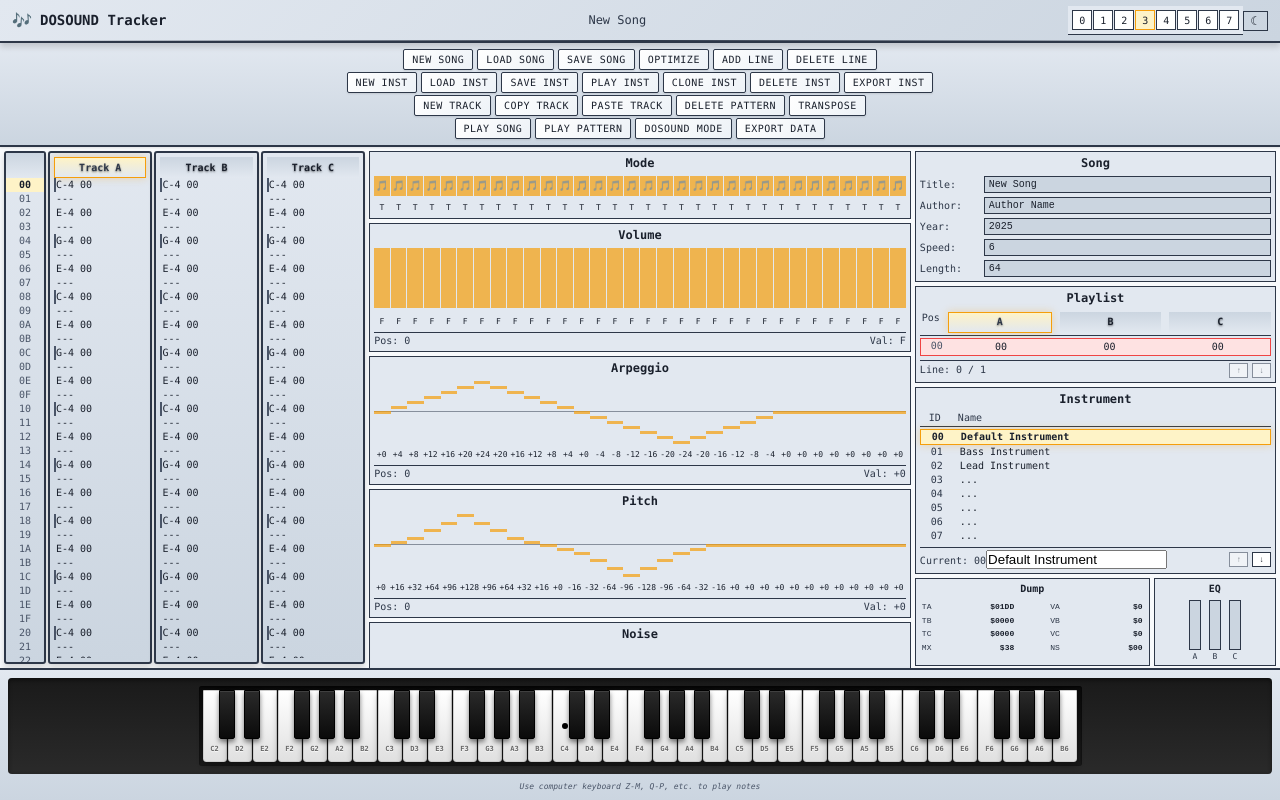
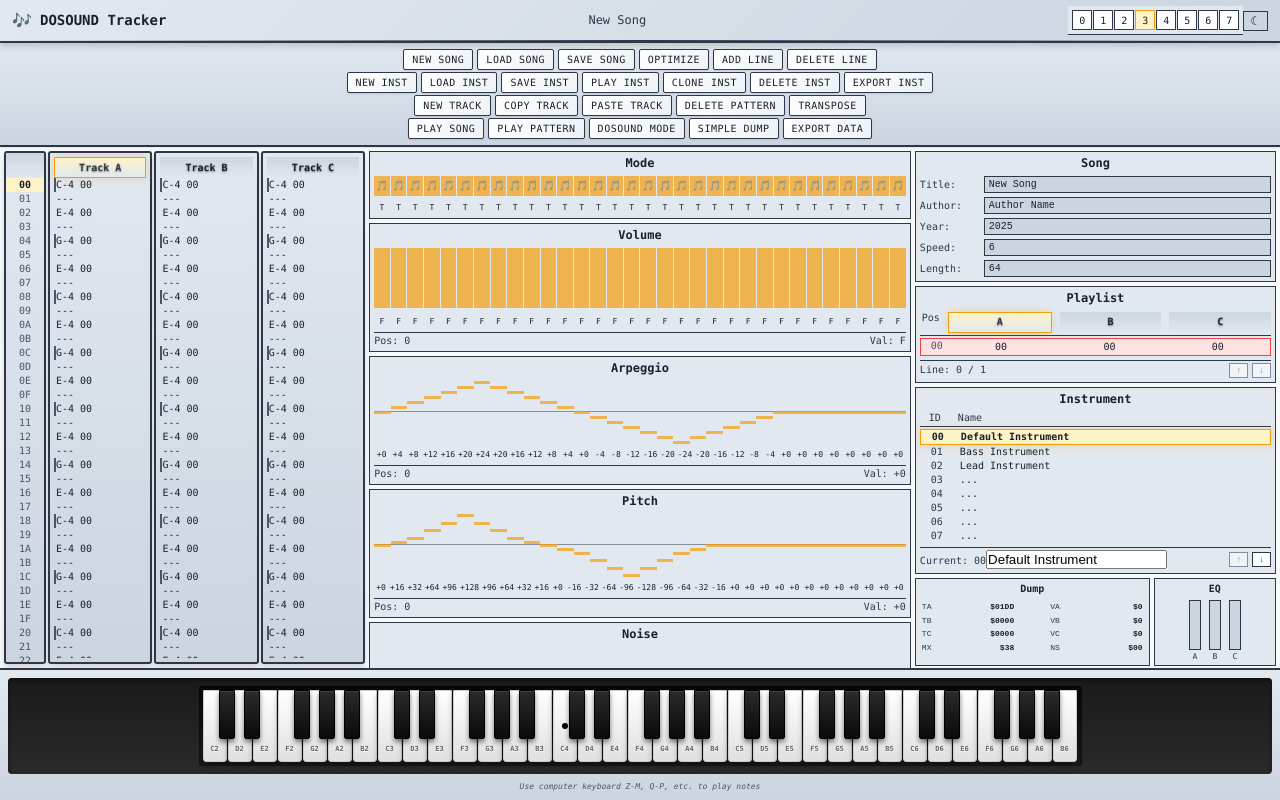
Before and after one commit to zoltraks/dosound-tracker, a React (Vite) app: page / in a window 1280 px wide. Built offline with nearby package versions, Linux system fonts and the light colour scheme.

Commit message:
Bump version to 1.0.6 and add SIMPLE/COMPLEX DUMP mode toggle with localStorage persistence to control assembly export optimization level

```diff
--- a/package.json
+++ b/package.json
@@ -1,7 +1,7 @@
 {
   "name": "dosound-tracker",
   "private": true,
-  "version": "1.0.5",
+  "version": "1.0.6",
   "type": "module",
   "scripts": {
     "dev": "vite",
--- a/src/App.tsx
+++ b/src/App.tsx
@@ -32,6 +32,11 @@ const App: React.FC = () => {
   const [isOptimizeConfirmOpen, setIsOptimizeConfirmOpen] = useState(false);
   const [optimizeSummary, setOptimizeSummary] = useState('');
   const [trackClipboardError, setTrackClipboardError] = useState('');
+  const [isComplexDumpMode, setIsComplexDumpMode] = useState(() => {
+    // Load dump mode preference from localStorage
+    const savedDumpMode = localStorage.getItem('dosound-tracker-dump-mode');
+    return savedDumpMode === 'complex';
+  });
   const { activeSection, isDarkMode, setIsDarkMode, setActiveSection, setGlobalShortcut } = useKeyboardNavigation();
   const {
     currentSong,
@@ -71,6 +76,11 @@ const App: React.FC = () => {
     updatePatternLength(currentSong.patternLength || PATTERN_LENGTH);
   }, [currentSong.patternLength, updatePatternLength]);
 
+  // Save dump mode preference to localStorage whenever it changes
+  useEffect(() => {
+    localStorage.setItem('dosound-tracker-dump-mode', isComplexDumpMode ? 'complex' : 'simple');
+  }, [isComplexDumpMode]);
+
   // Audio setup
   const audioContextRef = useRef<AudioContext | null>(null);
   const ym2149Ref = useRef<YM2149 | null>(null);
@@ -568,14 +578,18 @@ const App: React.FC = () => {
 
   const handleExportData = useCallback(() => {
     try {
-      const assemblyContent = exportToAssembly(currentSong);
+      const assemblyContent = exportToAssembly(currentSong, isComplexDumpMode);
       const filename = `${currentSong.title.replace(/[^a-zA-Z0-9]/g, '_')}.s`;
       downloadAssemblyFile(assemblyContent, filename);
     } catch (error) {
       console.error('Export failed:', error);
       // Could add user notification here
     }
-  }, [currentSong]);
+  }, [currentSong, isComplexDumpMode]);
+
+  const handleToggleDumpMode = useCallback(() => {
+    setIsComplexDumpMode(prev => !prev);
+  }, []);
 
   const handleLoadInstrumentClick = useCallback(() => {
     if (instrumentFileInputRef.current) {
@@ -1294,6 +1308,8 @@ const App: React.FC = () => {
           onCopyTrack={handleCopyTrack}
           onPasteTrack={handlePasteTrack}
           onNewTrack={handleCreateNewTrack}
+          isComplexDumpMode={isComplexDumpMode}
+          onToggleDumpMode={handleToggleDumpMode}
         />
 
         <div className="main-content">
--- a/src/components/CommandPanel.tsx
+++ b/src/components/CommandPanel.tsx
@@ -25,6 +25,8 @@ interface CommandPanelProps {
   onCopyTrack: () => void;
   onPasteTrack: () => void;
   onNewTrack: () => void;
+  isComplexDumpMode: boolean;
+  onToggleDumpMode: () => void;
 }
 
 export const CommandPanel: React.FC<CommandPanelProps> = ({
@@ -51,7 +53,9 @@ export const CommandPanel: React.FC<CommandPanelProps> = ({
   onPlayInstrument,
   onCopyTrack,
   onPasteTrack,
-  onNewTrack
+  onNewTrack,
+  isComplexDumpMode,
+  onToggleDumpMode
 }) => {
   return (
     <div className="command-panel">
@@ -105,6 +109,12 @@ export const CommandPanel: React.FC<CommandPanelProps> = ({
         >
           DOSOUND MODE
         </button>
+        <button
+          onClick={onToggleDumpMode}
+          className={`command-btn ${isComplexDumpMode ? 'active' : ''}`}
+        >
+          {isComplexDumpMode ? 'COMPLEX DUMP' : 'SIMPLE DUMP'}
+        </button>
         <button onClick={onExportData} className="command-btn">EXPORT DATA</button>
       </div>
     </div>
--- a/src/utils/assemblyExport.ts
+++ b/src/utils/assemblyExport.ts
@@ -4,9 +4,10 @@ import { NOTE_FREQUENCIES, NOTES } from '../constants/music';
 /**
  * Converts a song to DOSOUND XBIOS assembly format
  * @param song The song to export
+ * @param isComplexDumpMode Whether to use complex dump mode (includes detailed comments and optimization)
  * @returns Assembly formatted string
  */
-export function exportToAssembly(song: Song): string {
+export function exportToAssembly(song: Song, isComplexDumpMode: boolean = false): string {
   // Simulate playback and collect register states per frame
   interface RegisterState {
     [register: number]: number;
@@ -152,7 +153,7 @@ export function exportToAssembly(song: Song): string {
   }
 
   // Now convert frames to optimized assembly output
-  return formatFramesToAssembly(frames, song);
+  return formatFramesToAssembly(frames, song, isComplexDumpMode);
 }
 
 function applyInstrumentToRegisters(
@@ -221,7 +222,9 @@ function applyInstrumentToRegisters(
   }
 }
 
-function formatFramesToAssembly(frames: any[], song: Song): string {
+function formatFramesToAssembly(frames: any[], song: Song, isComplexDumpMode: boolean = false): string {
+  // eslint-disable-next-line @typescript-eslint/no-unused-vars
+  // isComplexDumpMode parameter will be used for future optimization logic
   let asm = 'music:\n\n\t; START\n\n';
 
   if (frames.length === 0) {
```
